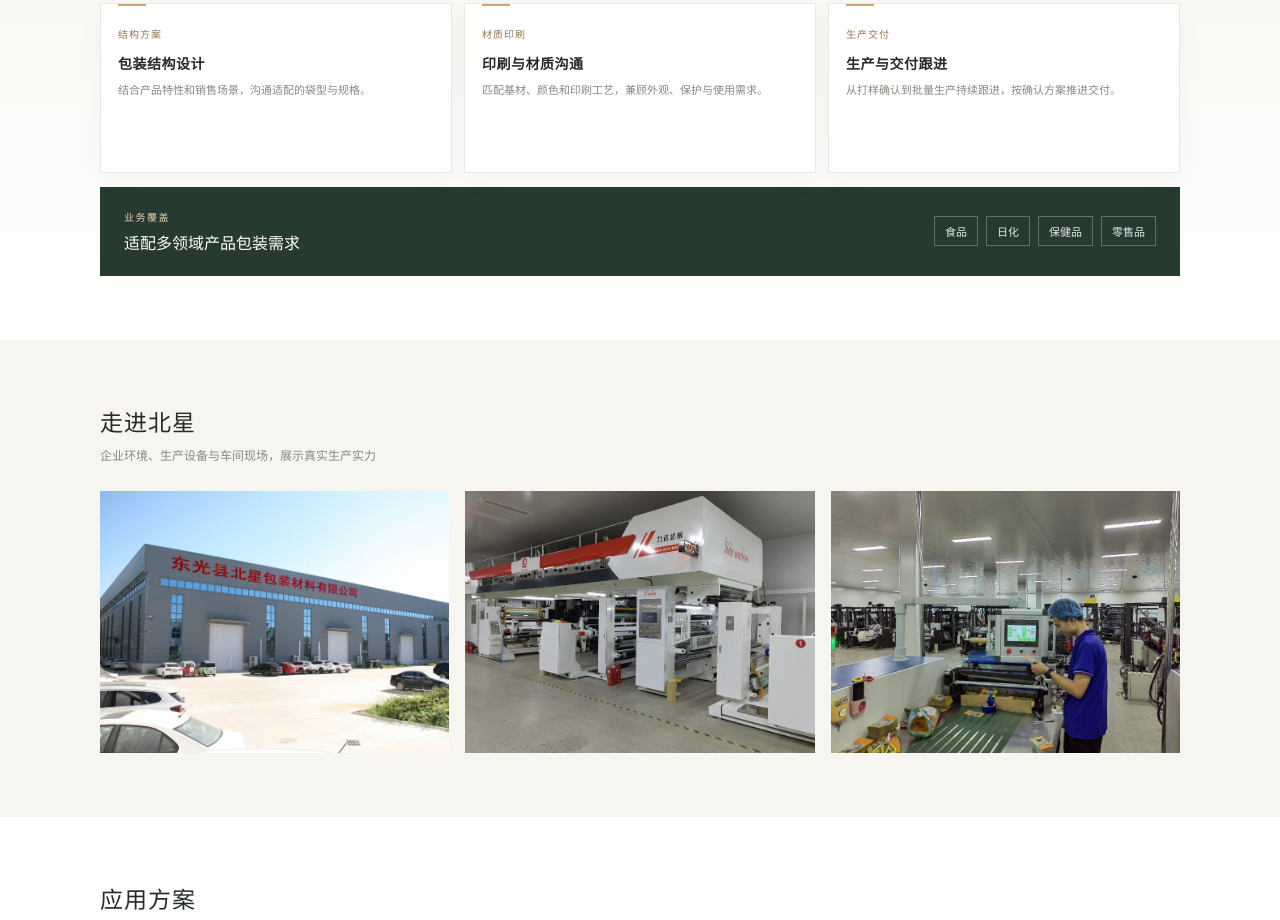
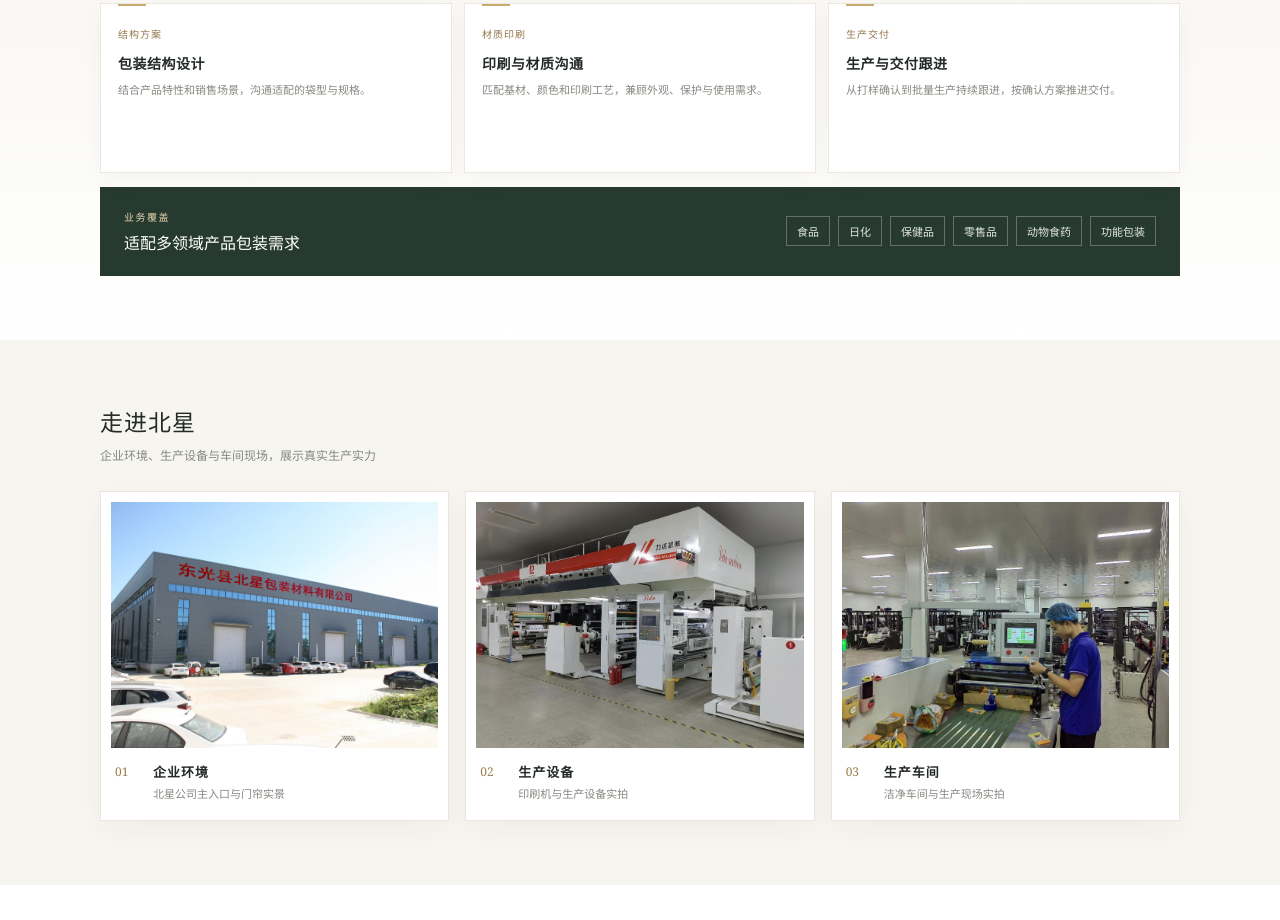
Before and after one commit to mcn124/beixing-packaging-website, a plain HTML site: page index.html in a window 1280 px wide. Shown: the part 1715-2635 px from the top of the page. Drawn offline with Linux system fonts and the light colour scheme.

Commit message:
Restore facility captions and expand coverage

```diff
--- a/index.html
+++ b/index.html
@@ -473,6 +473,14 @@
       font-size: 11px;
     }
 
+    .facility-card {
+      min-width: 0;
+      padding: 10px;
+      border: 1px solid #ece5dc;
+      background: #fff;
+      box-shadow: 0 8px 26px rgba(34, 39, 31, .04);
+    }
+
     .facility {
       background: var(--paper);
     }
@@ -480,10 +488,6 @@
     .facility-grid {
       display: grid;
       gap: 14px;
-    }
-
-    .facility-card {
-      min-width: 0;
     }
 
     .facility-photo {
@@ -512,6 +516,33 @@
 
     .facility-carousel img.is-active {
       opacity: 1;
+    }
+
+    .facility-caption {
+      display: grid;
+      grid-template-columns: 28px 1fr;
+      gap: 4px 10px;
+      padding: 14px 4px 5px;
+    }
+
+    .facility-index {
+      grid-row: span 2;
+      padding-top: 1px;
+      color: #9c8050;
+      font-family: Georgia, serif;
+      font-size: 12px;
+    }
+
+    .facility-caption h3 {
+      font-size: 13px;
+      font-weight: 600;
+      letter-spacing: 1px;
+    }
+
+    .facility-caption p {
+      color: var(--muted);
+      font-size: 11px;
+      line-height: 1.8;
     }
 
     .cases-grid {
@@ -975,6 +1006,8 @@
           <span>日化</span>
           <span>保健品</span>
           <span>零售品</span>
+          <span>动物食药</span>
+          <span>功能包装</span>
         </div>
       </div>
     </section>
@@ -987,6 +1020,11 @@
           <div class="facility-photo">
             <img src="北星门帘.jpg" alt="北星包装门帘与企业环境实拍照片" loading="lazy">
           </div>
+          <div class="facility-caption">
+            <span class="facility-index">01</span>
+            <h3>企业环境</h3>
+            <p>北星公司主入口与门帘实景</p>
+          </div>
         </article>
         <article class="facility-card">
           <div class="facility-photo facility-carousel" role="group" aria-roledescription="轮播图" aria-label="生产设备实拍照片" data-carousel>
@@ -996,12 +1034,22 @@
             <img src="production-equipment-2.jpg" alt="北星包装生产设备实拍照片" loading="lazy" aria-hidden="true">
             <img src="production-equipment-3.jpg" alt="北星包装生产设备实拍照片" loading="lazy" aria-hidden="true">
           </div>
+          <div class="facility-caption">
+            <span class="facility-index">02</span>
+            <h3>生产设备</h3>
+            <p>印刷机与生产设备实拍</p>
+          </div>
         </article>
         <article class="facility-card">
           <div class="facility-photo facility-carousel" role="group" aria-roledescription="轮播图" aria-label="生产车间实拍照片" data-carousel>
             <img class="is-active" src="production-workshop.jpg" alt="北星包装生产车间实拍照片" loading="lazy">
             <img src="production-workshop-2.jpg" alt="北星包装生产车间现场实拍照片" loading="lazy" aria-hidden="true">
             <img src="production-workshop-3.jpg" alt="北星包装生产操作现场实拍照片" loading="lazy" aria-hidden="true">
+          </div>
+          <div class="facility-caption">
+            <span class="facility-index">03</span>
+            <h3>生产车间</h3>
+            <p>洁净车间与生产现场实拍</p>
           </div>
         </article>
       </div>
```
